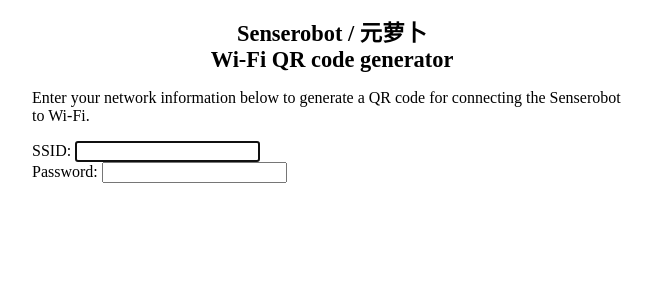
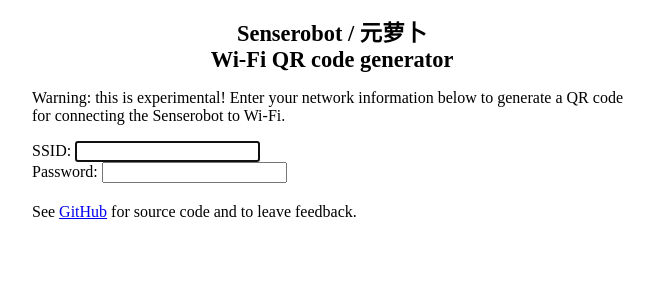
Before and after one commit to pdg137/senserobot-qr-code-generator, a plain HTML site: page index.html in a window 1280 px wide. Shown: the whole page, without its empty margins (308-962 px from the left). Drawn offline with nearby package versions, Linux system fonts and the light colour scheme; a script that the page names is missing.

Commit message:
added warning and link to github

```diff
--- a/index.html
+++ b/index.html
@@ -13,6 +13,7 @@
 <h1>Senserobot / 元萝卜<br>Wi-Fi QR code generator</h1>
 
 <p>
+  Warning: this is experimental!
   Enter your network information below to generate a QR code for
   connecting the Senserobot to Wi-Fi.
 </p>
@@ -24,7 +25,12 @@
 
 <div id="qrcode"></div>
 
-<pre id="text"><pre>
+<pre id="text"></pre>
+
+<p>
+  See <a href="https://github.com/pdg137/senserobot-qr-code-generator">GitHub</a>
+  for source code and to leave feedback.
+</p>
 
 <script src="senserobot.js"></script>
 
```
